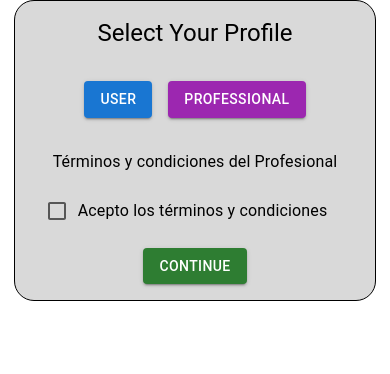
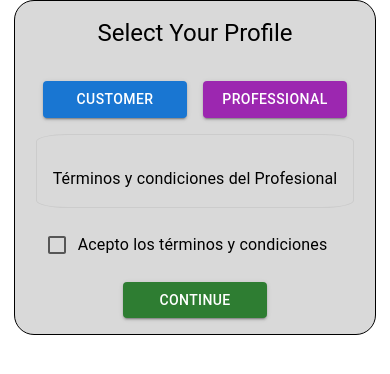
Before and after one commit to CrisLomasUnsam/quickfix-front, a React (Vite) app: page / in a window 390 px wide. Both pictures are taken after a click on the button "PROFESSIONAL". Shown: the top 374 px of the page. Built offline with nearby package versions, Linux system fonts and the light colour scheme.

Commit message:
dev/QF-6
Arreglos, visuales de botones y que sea mas responsive

```diff
--- a/src/views/pages/UserSelectionPage.tsx
+++ b/src/views/pages/UserSelectionPage.tsx
@@ -27,16 +27,18 @@ const UserSelectionPage = () => {
             <Typography variant="h5" align="center">Select Your Profile</Typography>
 
             <Box sx={{ display: "flex", justifyContent: "center", gap: 2, marginTop: "1rem"}}>
-                <Button variant="contained" color="primary" onClick={() => manageSelection("user")}>
-                    User
+                <Button variant="contained" color="primary" onClick={() => manageSelection("user")}sx={{ flex: 1, minWidth: "9rem", maxWidth: "12rem" }}>
+                    Customer
                 </Button>
-                <Button variant="contained" color="secondary" onClick={() => manageSelection("professional")}>
+                <Button variant="contained" color="secondary" onClick={() => manageSelection("professional")}sx={{ flex: 1, minWidth: "9rem", maxWidth: "12rem" }}>
                     Professional
                 </Button>
             </Box>
 
             {selectedType && (
                 <>
+                    <Box sx={{maxHeight:"10rem",overflow:"auto",padding:"1rem",border:"1px solid #ccc",borderRadius:"10%"}}>
+
                         <Typography variant="body1" sx={{ textAlign: "center", marginTop: "1rem" }}>
                             {selectedType === "user"
                                 ? "Términos y condiciones del Usuario...."
@@ -44,12 +46,15 @@ const UserSelectionPage = () => {
                             }
                         </Typography>
 
+                    </Box>
+
+
                     <FormControlLabel
                         control={<Checkbox checked={termsAccepted} onChange={(e) => setTermsAccepted(e.target.checked)} />}
                         label="Acepto los términos y condiciones"
                     />
 
-                    <Button variant="contained" color="success" onClick={manageContinue}>
+                    <Button variant="contained" color="success" onClick={manageContinue}sx={{ flex: 1, minWidth: "9rem", maxWidth: "12rem" }}>
                         Continue
                     </Button>
                 </>
```
Lines whose indentation alone changed are shown as unchanged.
